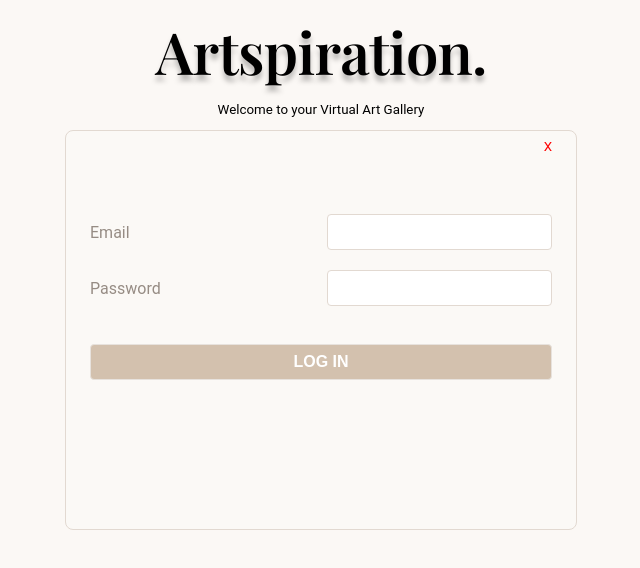
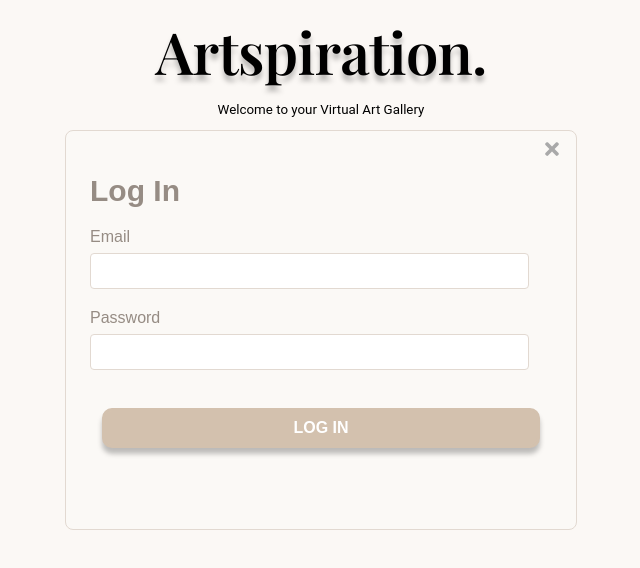
Before and after one commit to ssjkhan/GA-project-3, a React (Create React App) app: page /login in a window 1280 px wide. Both pictures are taken after a click on the button "Log In". Shown: the top 568 px of the page, without its empty margins (319-959 px from the left). Built offline with nearby package versions, Linux system fonts and the light colour scheme.

Commit message:
updated modal styling

```diff
--- a/src/components/LoginForm/LoginForm.css
+++ b/src/components/LoginForm/LoginForm.css
@@ -1,4 +1,13 @@
 /* DESKTOP VIEW */
+
+.logInTitle {
+    text-align: left;
+    font-weight: 700;
+    font-family: Arial, Helvetica, sans-serif;
+    font-size: 30px;
+    padding: 0;
+    margin: 0;
+}
 
 .form-container {
     margin: 0 30%;
@@ -9,29 +18,63 @@
 .logInForm {
     display: flex;
     flex-direction: column;
+    padding: 0;
+    margin: 0;
 }
 
 .logInInputs {
    display: flex;
-    align-items: center;
+   flex-direction: column;
+    align-items: flex-start;
     justify-content: space-between;
     margin-bottom: 20px;
+    font-family: Arial, Helvetica, sans-serif;
+    font-size: 12px;
+}
+
+.logInInputs label {
+    padding-bottom: 7px;
+}
+
+.logInInputs input {
+    width: 95%;
 }
 
 .cancelContainer {
     display: flex;
     justify-content: flex-end;
+    margin-top: 0px;
+    margin-right: -10px;
 }
 
 .cancelBtn {
-    color: red;
+    color: darkgray;
+    cursor: pointer;
+    font-size: 20px;
+}
+
+.cancelBtn:hover {
+    background-color: rgba(211, 211, 211, 0.611);
+    padding: 2px;
+    border-radius: 100%;
 }
 
 .logInInfo {
-    margin-top: 50px;
+    margin-top: 10px;
 }
 
+.logInBtnContainer {
+    display: flex;
+    justify-content: center;
+}
 
+.logInBtnModal {
+    background-color: #e6c783;
+   box-shadow:  0px 5.7884px 5.7884px rgba(0, 0, 0, 0.25);
+   border: 3px solid #e6c783;
+   width: 95%;
+   border-radius: 10px;
+}
 
 
 
--- a/src/components/LoginForm/LoginForm.jsx
+++ b/src/components/LoginForm/LoginForm.jsx
@@ -1,5 +1,5 @@
 // LoginForm.jsx
-
+import * as FaIcons from "react-icons/fa";
 import { useState } from "react";
 import * as usersService from "../../utilities/users-service";
 import "./LoginForm.css"
@@ -40,8 +40,9 @@ export default function LoginForm(props) {
       <div className="form-container">
         <form className="logInForm" autoComplete="off" onSubmit={handleSubmit}>
           <div className="cancelContainer">
-          <a className="cancelBtn" onClick={props.onClose}>X</a>
+          <a className="cancelBtn" onClick={props.onClose}><FaIcons.FaTimes /></a>
           </div>
+          <h2 className="logInTitle">Log In</h2>
           <div className="logInInfo">
           <div className="logInEmail logInInputs">
           <label>Email</label>
@@ -65,7 +66,9 @@ export default function LoginForm(props) {
           />
           </div>
           </div>
-          <button type="submit">LOG IN</button>
+          <div className="logInBtnContainer">
+          <button className="logInBtnModal" type="submit">LOG IN</button>
+          </div>
         </form>
       </div>
       <p className="error-message">&nbsp;{error}</p>
--- a/src/index.css
+++ b/src/index.css
@@ -158,6 +158,7 @@ button.btn-xs {
 button:disabled, form:invalid button[type="submit"] {
   cursor: not-allowed;
   background-color: var(--tan-4);
+  border: 3px solid var(--tan-4);
 }
 
 button[type="submit"] {
```
